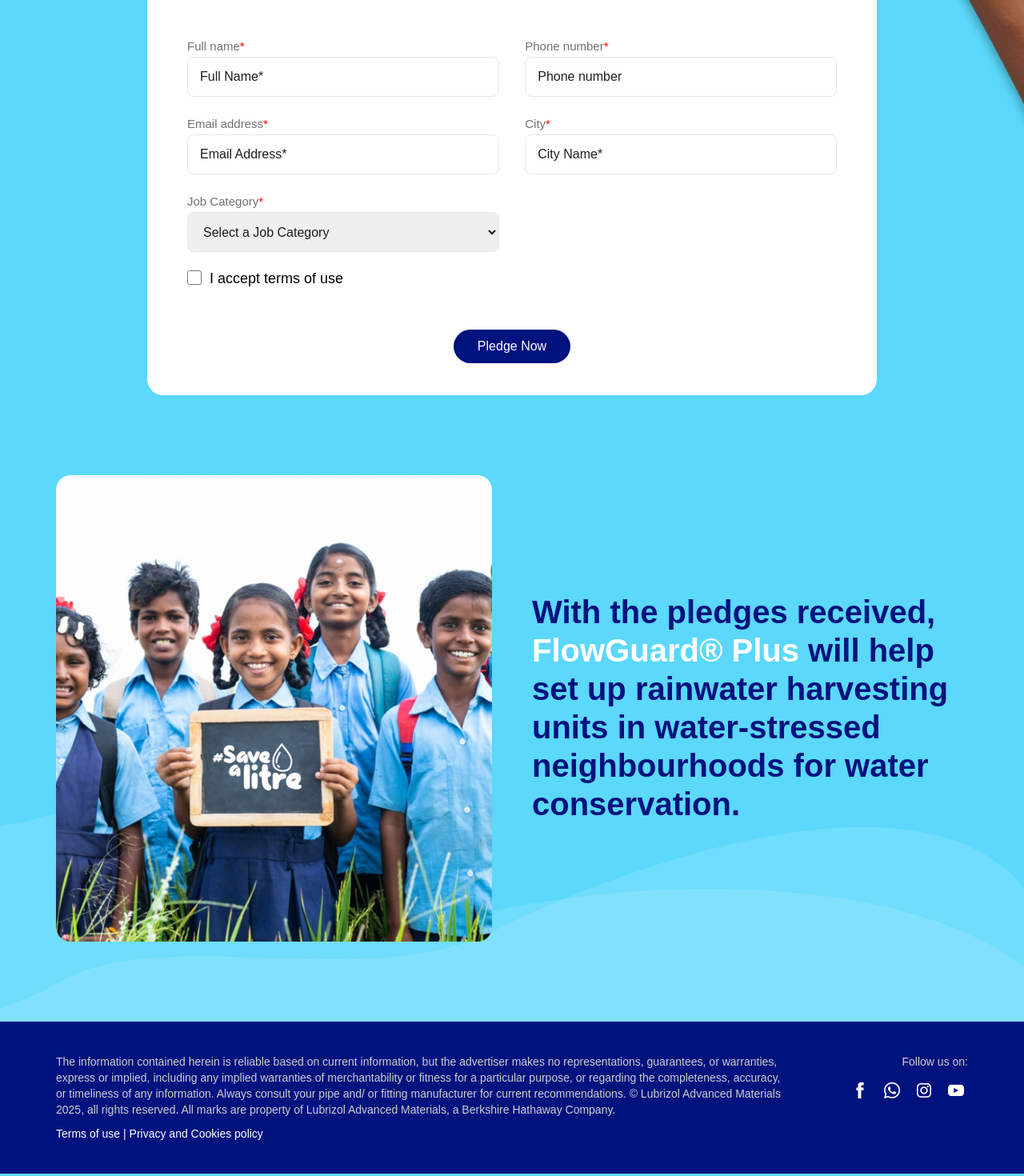
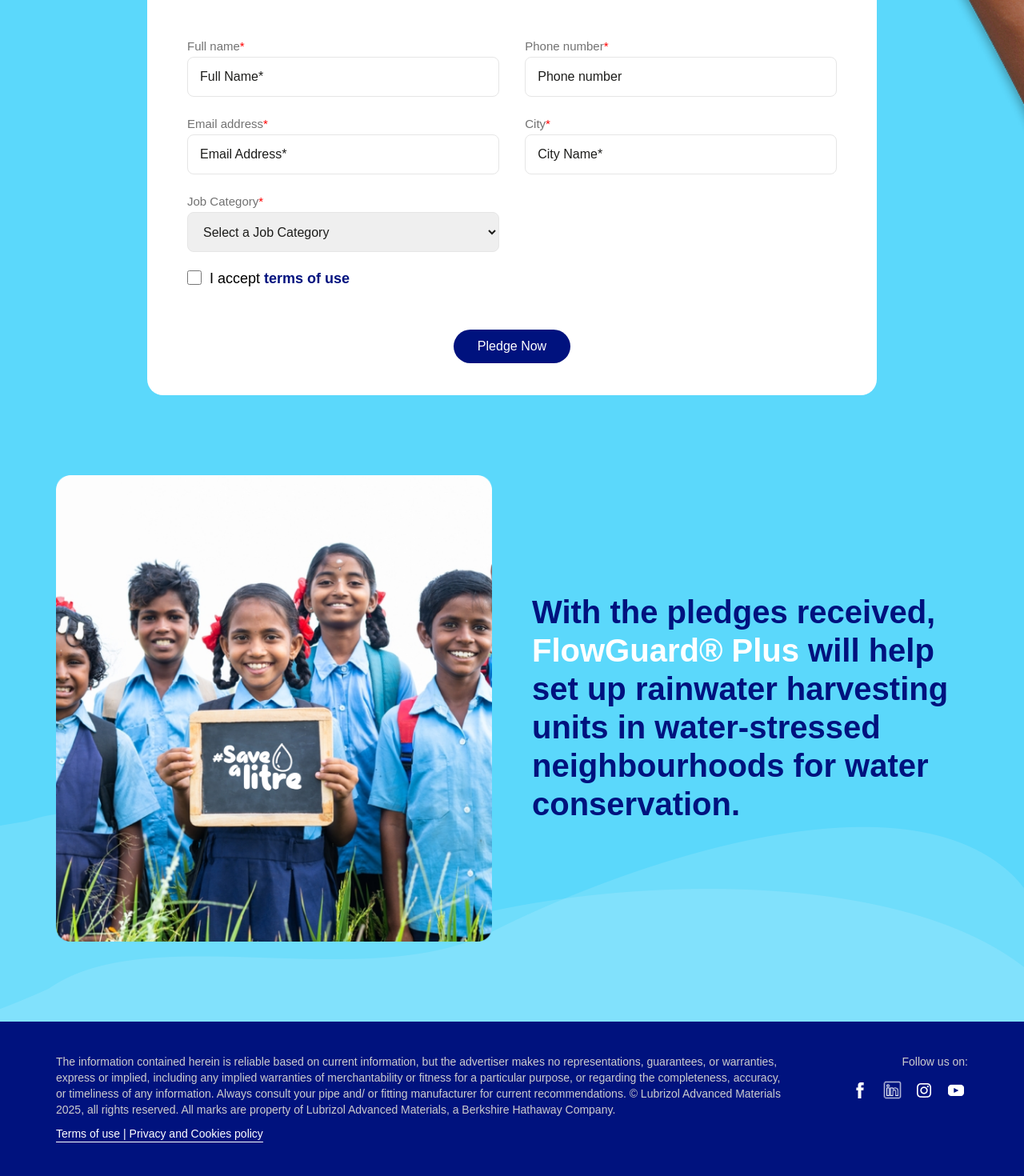
Before and after one commit to rupeshrajbhar115/Librozol, a Next.js app: page / in a window 1280 px wide. Shown: the part 2123-3593 px from the top of the page at 80% size. Built offline with nearby package versions, Linux system fonts and the light colour scheme; a web font is replaced by a local one.

Commit message:
all done

```diff
--- a/src/components/Footer.js
+++ b/src/components/Footer.js
@@ -14,7 +14,7 @@ import styles from "@/styles/components/Footer.module.scss";
 
 // IMAGES //
 import Face from "../../public/img/home/face.png";
-import What from "../../public/img/home/what.png";
+import Link from "../../public/img/home/linkedin.png";
 import Insta from "../../public/img/home/insta.png";
 import You from "../../public/img/home/you.png";
 
@@ -38,12 +38,11 @@ export default function Footer() {
 							property of Lubrizol Advanced Materials, a Berkshire Hathaway Company.
 						</p>
 						<h6>
-							Terms of use |{" "}
 							<a
 								href="https://www.lubrizol.com/Legal/Lubrizol-Privacy-and-Cookie-Policy"
 								target="_blank"
 							>
-								Privacy and Cookies policy
+								Terms of use | Privacy and Cookies policy
 							</a>
 						</h6>
 					</div>
@@ -51,28 +50,28 @@ export default function Footer() {
 						<p>Follow us on:</p>
 						<ul>
 							<li>
-								<a
-									href="https://www.facebook.com/groups/223138792764472"
-									target="_blank"
-								>
+								<a href="https://www.facebook.com/flowguardplus" target="_blank">
 									<img src={Face.src} className="img-responsive" alt="facebook" />
 								</a>
 							</li>
 							<li>
 								<a
-									href="https://api.whatsapp.com/message/HHDCTROC2ONGK1"
+									href="https://www.linkedin.com/showcase/lubrizol-cpvc/"
 									target="_blank"
 								>
-									<img src={What.src} className="img-responsive" alt="facebook" />
+									<img src={Link.src} className="img-responsive" alt="Link" />
 								</a>
 							</li>
 							<li>
-								<a href="https://www.instagram.com/flowguard_plus/" target="_blank">
+								<a
+									href="https://www.instagram.com/flowguard_plus/?hl=en"
+									target="_blank"
+								>
 									<img src={Insta.src} className="img-responsive" alt="facebook" />
 								</a>
 							</li>
 							<li>
-								<a href="https://www.youtube.com/c/FlowGuardPlusIndia" target="_blank">
+								<a href="https://www.youtube.com/@FlowGuardPlusIndia" target="_blank">
 									<img src={You.src} className="img-responsive" alt="facebook" />
 								</a>
 							</li>
--- a/src/styles/components/Footer.module.scss
+++ b/src/styles/components/Footer.module.scss
@@ -28,7 +28,9 @@
         line-height: 20px;
         font-weight: 400;
         color: #fff;
+        display: inline-block;
         padding-top: 10px;
+        border-bottom: 1px solid #fff;
       }
     }
     .right{
--- a/src/styles/components/Form.module.scss
+++ b/src/styles/components/Form.module.scss
@@ -65,6 +65,11 @@
                     &:focus{
                         outline: none;
                     }
+
+                }
+                a{
+                    color: #00127E;
+                    font-weight: 600;
                 }
                 select{
                     width: 100%;
```
Also changed, not shown: public/img/home/linkedin.png (added).
